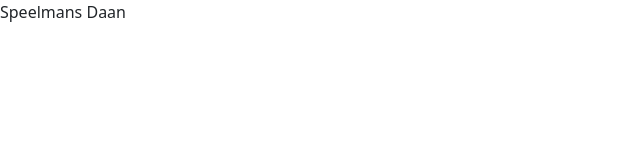
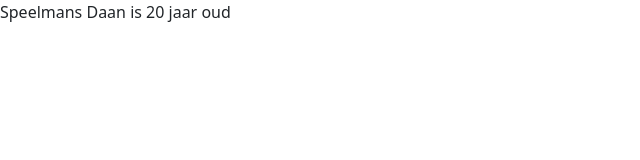
Before and after one commit to webpxl/41dvo1070-werkplekleren-1-portfolio-25-26-grdvo-DaanSpeelmansPXL, a plain HTML site: page index.html in a window 1280 px wide. Shown: the whole page, without its empty margins (0-640 px from the left). Drawn offline with nearby package versions, Linux system fonts and the light colour scheme.

Commit message:
Nieuwe computer test

```diff
--- a/index.html
+++ b/index.html
@@ -8,6 +8,6 @@
     <link href="https://cdn.jsdelivr.net/npm/bootstrap@5.3.2/dist/css/bootstrap.min.css" rel="stylesheet" integrity="" crossorigin="anonymous">
 </head>
 <body>
-    <p>Speelmans Daan</p>
+    <p>Speelmans Daan is 20 jaar oud</p>
 </body>
 </html>
```
